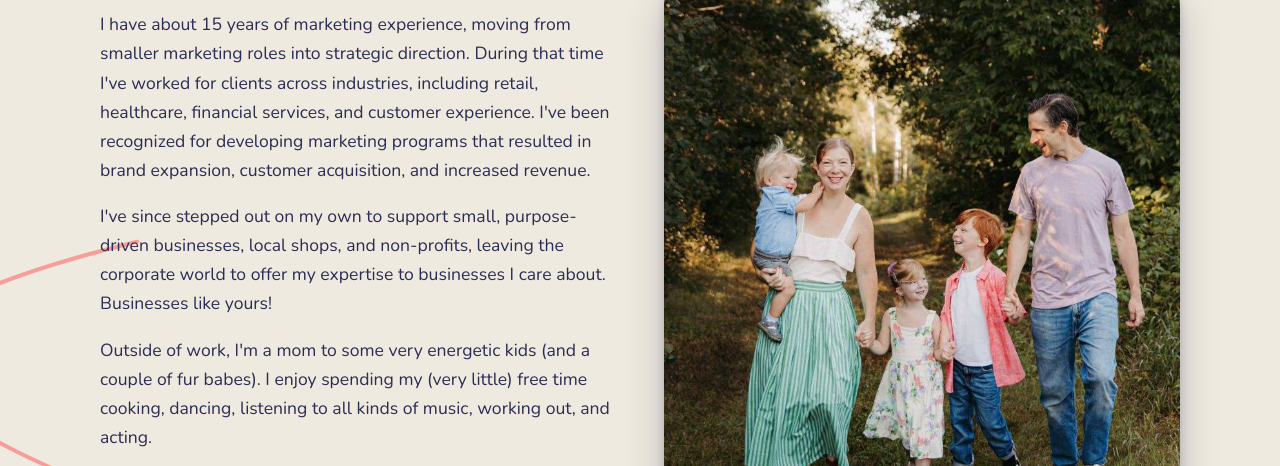
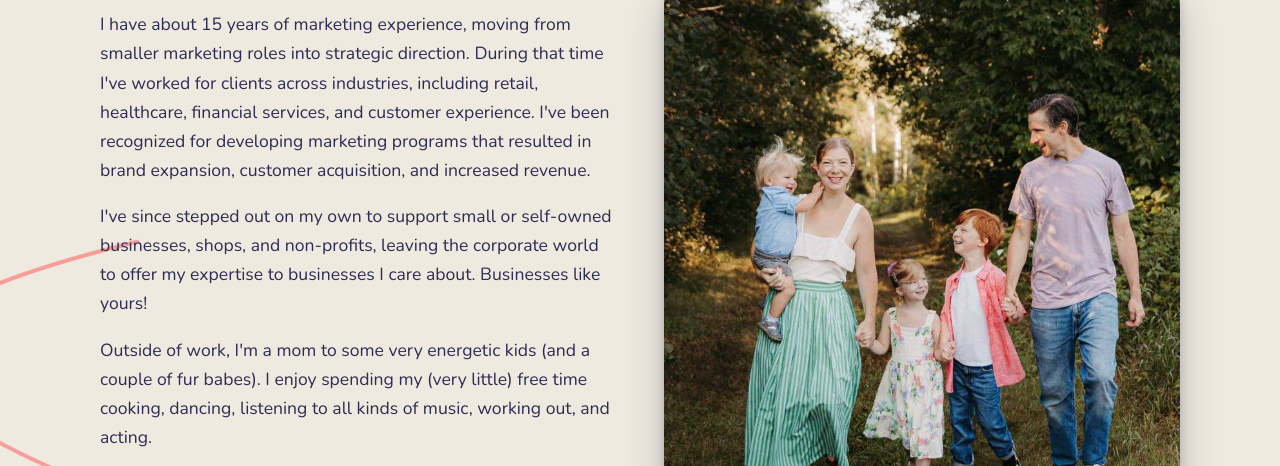
Before and after one commit to StPaulStylee/emilyforgood-website, a plain HTML site: page about.html in a window 1280 px wide. Shown: the part 268-734 px from the top of the page. Drawn offline with nearby package versions, Linux system fonts and the light colour scheme.

Commit message:
About: reword who I support
Co-Authored-By: Claude Sonnet 5.5 <noreply@anthropic.com>

```diff
--- a/about.html
+++ b/about.html
@@ -53,7 +53,7 @@
         <p class="eyebrow">Background</p>
         <h1>A little about me.</h1>
         <p>I have about 15 years of marketing experience, moving from smaller marketing roles into strategic direction. During that time I've worked for clients across industries, including retail, healthcare, financial services, and customer experience. I've been recognized for developing marketing programs that resulted in brand expansion, customer acquisition, and increased revenue.</p>
-        <p>I've since stepped out on my own to support small, purpose-driven businesses, local shops, and non-profits, leaving the corporate world to offer my expertise to businesses I care about. Businesses like yours!</p>
+        <p>I've since stepped out on my own to support small or self-owned businesses, shops, and non-profits, leaving the corporate world to offer my expertise to businesses I care about. Businesses like yours!</p>
         <p>Outside of work, I'm a mom to some very energetic kids (and a couple of fur babes). I enjoy spending my (very little) free time cooking, dancing, listening to all kinds of music, working out, and acting.</p>
         <p>I was raised in the DC area and moved to Minnesota in 2012. Having traded in a frantic East Coast life for a slower-paced Midwest existence, I possess a tenacity and exuberance coupled with a patience and resilience that only a once-east-coaster-turned-midwesterner (and working mom of three!) could espouse. Qualities that have worked well for me in my career, and will work well for you as my client.</p>
         <p style="margin-top:24px"><a class="btn ghost" href="contact.html">Book a Free Consultation</a></p>
```
